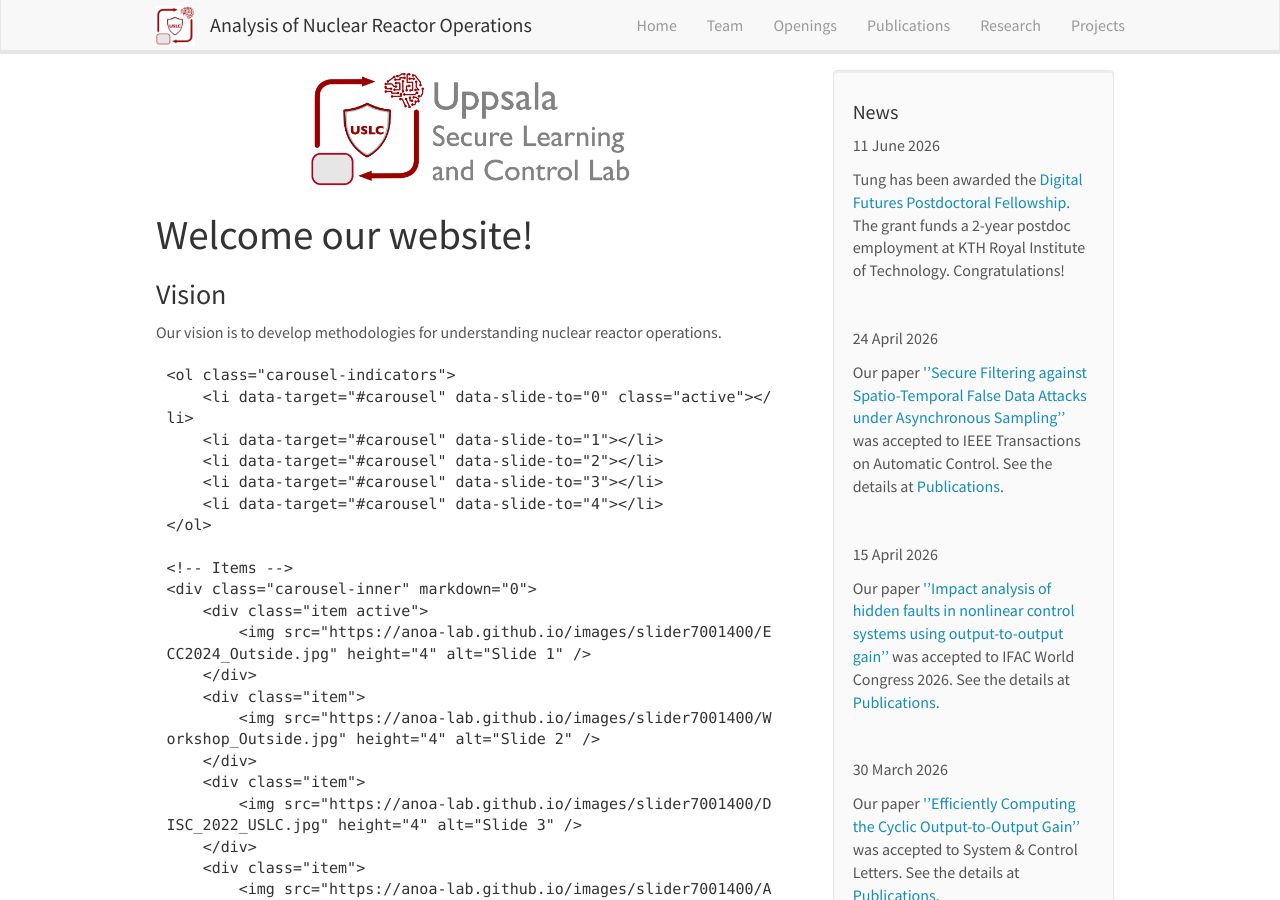
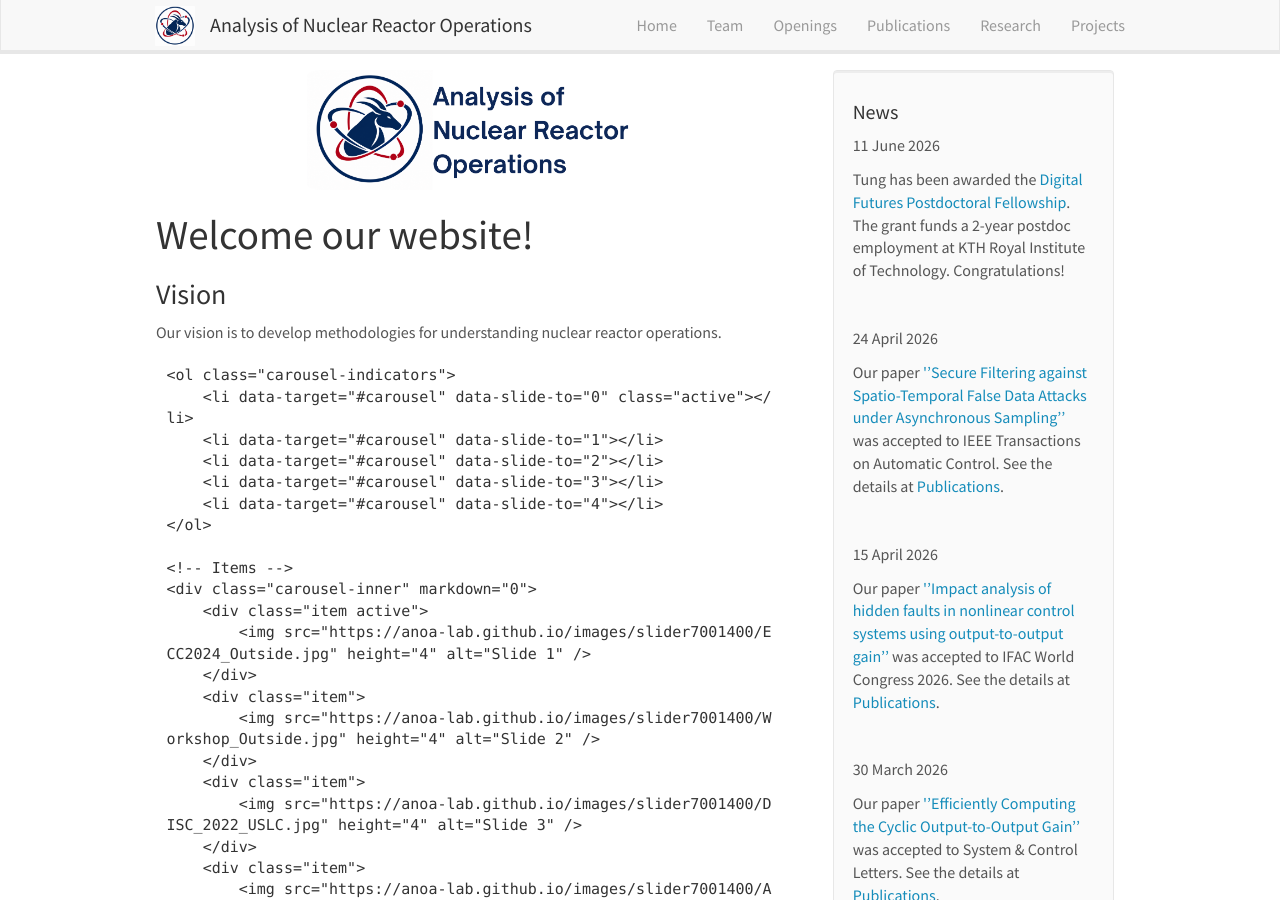
Before and after one commit to anoa-lab/anoa-lab.github.io, a Jekyll site: the page built from _pages/home.md, in a window 1280 px wide and 900 px high. Built offline with Jekyll 4.4.1, drawn with Linux system fonts in a browser that asks for light colours; nearby versions of some CDN libraries.

Commit message:
push stuff

```diff
--- a/_includes/header.html
+++ b/_includes/header.html
@@ -10,7 +10,7 @@
 
 
     <a class="navbar-brand" href="{{ site.url }}{{ site.baseurl }}/">
-    	<img style="position:relative; top:-25px" src="/images/logopic/group_logo_medium.png" height="40" width="auto" class="d-inline-block align-left" alt="">
+    	<img style="position:relative; top:-25px" src="/images/logopic/anoa-logo.png" height="40" width="auto" class="d-inline-block align-left" alt="">
     <a class="navbar-brand" href="{{ site.url }}{{ site.baseurl }}/">
 			  Analysis of Nuclear Reactor Operations
     </a>
--- a/_layouts/homelay.html
+++ b/_layouts/homelay.html
@@ -4,7 +4,7 @@ layout: default
 
   <div id="homeid" class="col-sm-8">
         <div class="text-center">
-          <img style="position:relative; left:0px" src="/images/logopic/group_logo_medium_text.png" height="120" width="auto" class="rounded float-right" alt="...">
+          <img style="position:relative; left:0px" src="/images/logopic/anoa-logo-text.png" height="120" width="auto" class="rounded float-right" alt="...">
         </div>
         <h1>Welcome our website!  </h1>
 
```
Also changed, not shown: _pages/research.md (+1 -1 lines), images/logopic/anoa-logo-text.png (added), images/logopic/anoa-logo.png (added), images/logopic/favicon.png.
